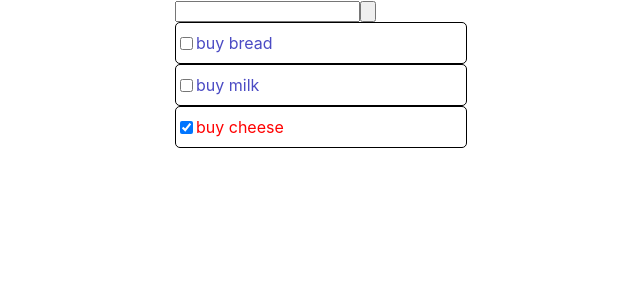
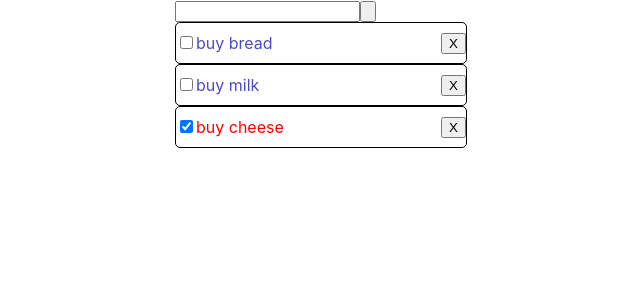
Before and after one commit to EugenyKrimsky/react-todo, a React (Create React App) app: page / in a window 1280 px wide. Shown: the top 300 px of the page, without its empty margins (319-959 px from the left). Built offline with nearby package versions, Linux system fonts and the light colour scheme.

Commit message:
made transition to hooks

```diff
--- a/src/css/modules/todo-list/todo/TodoItem.module.css
+++ b/src/css/modules/todo-list/todo/TodoItem.module.css
@@ -4,6 +4,7 @@
 
     display: flex;
     align-items: center;
+    justify-content: space-between;
     border: 1px solid black;
     border-radius: 5px;
 }
--- a/src/js/components/todo-list/TodoList.jsx
+++ b/src/js/components/todo-list/TodoList.jsx
@@ -1,36 +1,39 @@
-import React from 'react'
+import React, { useState } from 'react'
 import TodoItem from './todo/TodoItem';
 import NewTodoItem from './todo/NewTodoItem';
 import s from '../../../css/modules/todo-list/TodoList.module.css'
 
-export default class TodoList extends React.Component {
-    constructor(props) {
-        super(props);
-        this.state = {
-            todos: [
-                {id: 0, text: 'buy bread', hasDone: false},
-                {id: 1, text: 'buy milk', hasDone: false},
-                {id: 2, text: 'buy cheese', hasDone: true},
-            ]
+const TodoList = () => {
+    const [todos, setTodos] = useState([
+        {id: 0, text: 'buy bread', complited: false},
+        {id: 1, text: 'buy milk', complited: false},
+        {id: 2, text: 'buy cheese', complited: true},
+    ])
+
+    const dispatch = (action, todoItem) => {
+        switch(action) {
+            case 'add': {
+                setTodos(todos => [...todos, todoItem]);
+                break;
+            }
+            case 'delete': {
+                setTodos(todos => todos.filter(todo => todo.id !== todoItem.id))
+            }
         }
-
-        this.addNewTodoItem = this.addNewTodoItem.bind(this)
+        // console.log(todos.map(t => t.id));
     }
 
-    render() {
-        return (
-            <div className={s.TodoList}>
-                <div className="contaner">
-                    <NewTodoItem addNewTodoItem={this.addNewTodoItem} todosLen={this.state.todos.length}/>
-                    {this.state.todos.map(todo => <TodoItem todo={todo} key={todo.id}/>)}
-                </div>
+    return (
+        <div className={s.TodoList}>
+            <div className="contaner">
+                <NewTodoItem dispatch={dispatch} todosLen={todos.reduce((val, acc) => {
+                    console.log(val.id);
+                    return 1
+                })}/>
+                {todos.map(todo => <TodoItem dispatch={dispatch} todo={todo} key={todo.id}/>)}
             </div>
-        )
-    }
+        </div>
+    )
+}
 
-    addNewTodoItem(newTodoItem) {
-        this.setState(state => ({
-            todos: [...state.todos, newTodoItem]
-        }))
-    }
-}
+export default TodoList
--- a/src/js/components/todo-list/todo/NewTodoItem.jsx
+++ b/src/js/components/todo-list/todo/NewTodoItem.jsx
@@ -1,37 +1,28 @@
-import React from 'react'
+import React, { useState } from 'react'
 import s from '../../../../css/modules/todo-list/todo/NewTodoItem.module.css'
 
-export default class NewTodoItem extends React.Component {
-    constructor(props) {
-        super(props);
-        this.state = {
-            text: ''
-        }
+const NewTodoItem = (props) => {
+    const [text, setText] = useState('')
 
-        this.onChange = this.onChange.bind(this);
-        this.onAddNewTodoItem = this.onAddNewTodoItem.bind(this);
+    const onTypeText = (e) => {
+        setText(e.target.value);
     }
 
-    render() {
-        return (
-            <div className="NewTodoItem-block">
-                <input type="text" value={this.state.text} onChange={this.onChange}/>
-                <input type="button" onClick={this.onAddNewTodoItem}/>
-            </div>
-        )
+    const onAddNewTodoItem = () => {
+       props.dispatch('add', {
+            id: props.todosLen,
+            text: text,
+            complited: false
+        });
+        setText('');
     }
 
-    onChange(e) {
-        this.setState(state => ({
-            text: e.target.value
-        }))
-    }
+    return (
+        <div className="NewTodoItem-block">
+            <input type="text" value={text} onChange={onTypeText}/>
+            <input type="button" onClick={onAddNewTodoItem}/>
+        </div>
+    )
+}
 
-    onAddNewTodoItem() {
-        this.props.addNewTodoItem({
-            id: this.props.todosLen,
-            text: this.state.text,
-            hasDone: false
-        });
-    }
-}
+export default NewTodoItem
--- a/src/js/components/todo-list/todo/TodoItem.jsx
+++ b/src/js/components/todo-list/todo/TodoItem.jsx
@@ -1,34 +1,35 @@
-import React from 'react'
+import React, { useEffect, useState } from 'react'
 import s from '../../../../css/modules/todo-list/todo/TodoItem.module.css'
 
-export default class TodoItem extends React.Component {
-    constructor(props) {
-        super(props);
-        this.state = {
-            id: this.props.todo.id,
-            text: this.props.todo.text,
-            hasDone: this.props.todo.hasDone,
-        };
+const TodoItem = (props) => {
+    const [todo, setTodo] = useState({
+        id: props.todo.id,
+        text: props.todo.text,
+        complited: props.todo.complited,
+    });
 
-        this.onClickCheckBox = this.onClickCheckBox.bind(this);
+    const className = todo.complited ? s.complited : s.uncomplited
+
+    const onClickCheckBox = () => {
+        setTodo(todo => ({
+            ...todo,
+            complited: !todo.complited
+        }))
     }
 
-    render() {
-        return (
-            <div className={s.TodoItem}>
-                <input type="checkbox" onClick={this.onClickCheckBox} name="isComplete" defaultChecked={this.state.hasDone}/>
-                <label htmlFor="isComplete" className={this.getStyle()}>{this.props.todo.text}</label>
-            </div>
-        )
+    const onDeleteTodoItem = () => {
+        props.dispatch('delete', todo);
     }
 
-    onClickCheckBox() {
-        this.setState(state => ({
-            hasDone: !state.hasDone,
-        }));
-    }
+    return (
+        <div className={s.TodoItem}>
+            <div>
+                <input type="checkbox" onChange={onClickCheckBox} name="complited" checked={todo.complited}/>
+                <label htmlFor="complited" className={className}>{props.todo.text}</label>
+            </div>
+            <input type="button" value="X" onClick={onDeleteTodoItem}/>
+        </div>
+    )
+}
 
-    getStyle() {
-        return this.state.hasDone ? s.complited : s.uncomplited;
-    }
-}
+export default TodoItem
```
